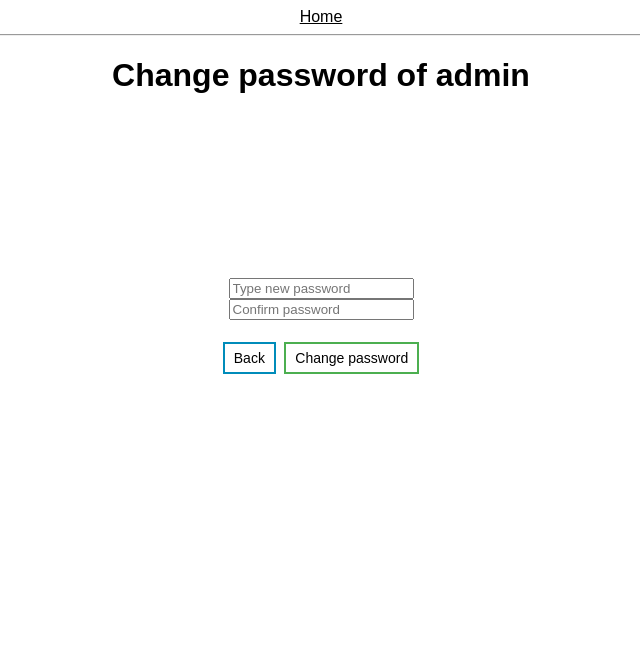
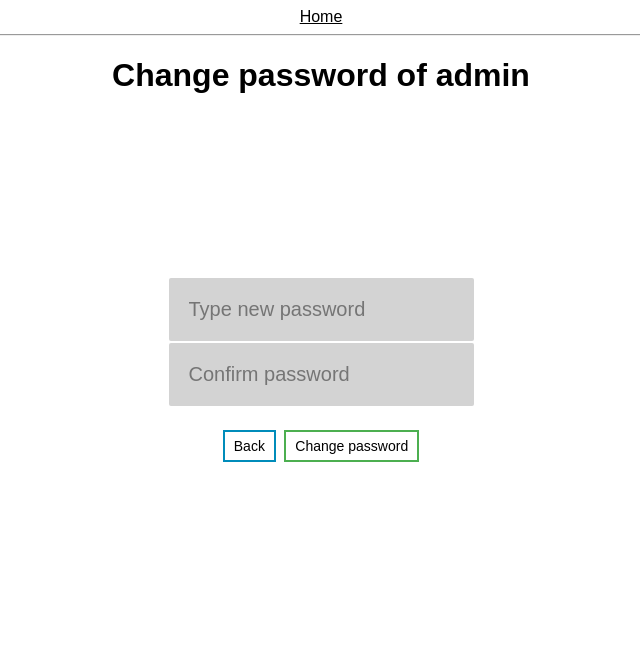
Before and after one commit to estanisarandon/Kommunikationsplattform-over-MQTT, a Flask app: page /changePassword/6 in a window 1280 px wide. Shown: the top 646 px of the page, without its empty margins (319-959 px from the left). Run offline with Flask 2, Linux system fonts and the light colour scheme; data comes from the database, SQL or seed files in the repository.

Commit message:
Changed styling of input fields

```diff
--- a/static/css/main.css
+++ b/static/css/main.css
@@ -141,3 +141,12 @@
   background-color: #CB4335;
   color: white;
 }
+
+input {
+    border: 0;
+    padding: 20px;
+    margin-bottom: 2px;
+    border-radius: 2px;
+    background-color: lightgray;
+    font-size: 20px;
+}
```
